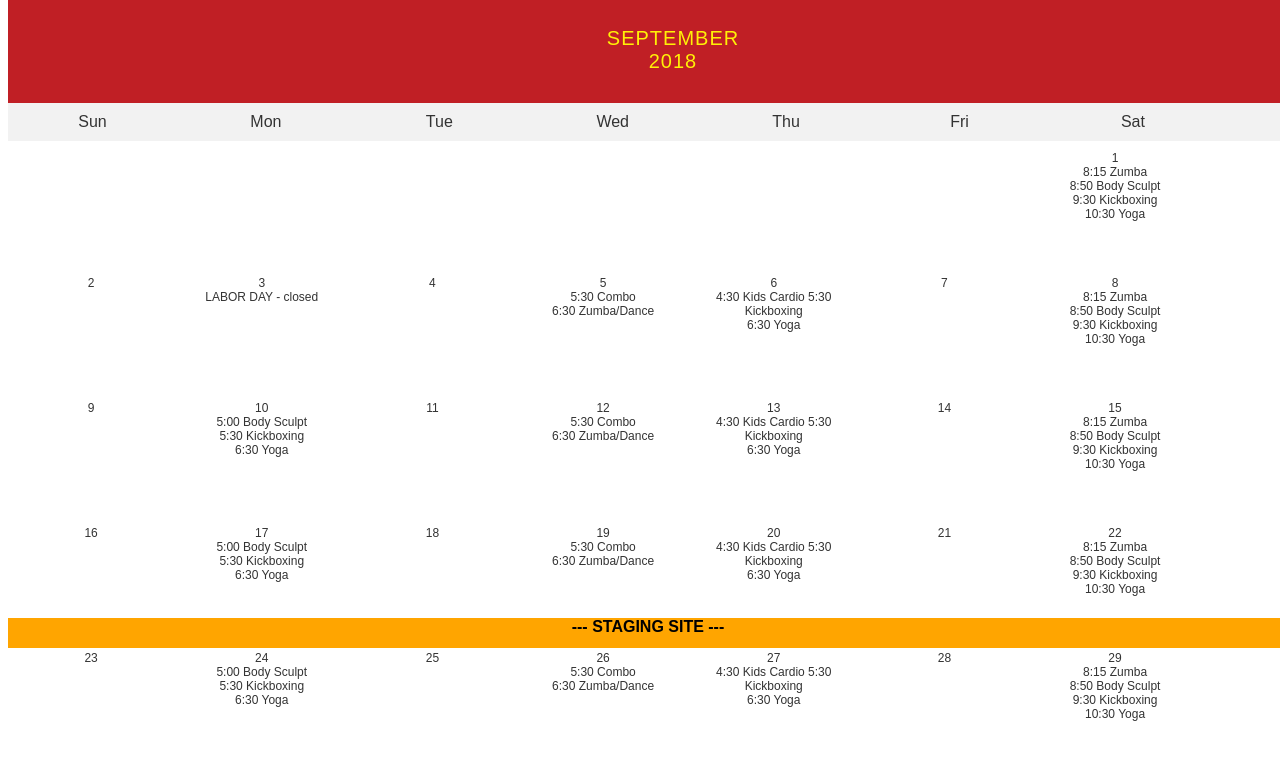
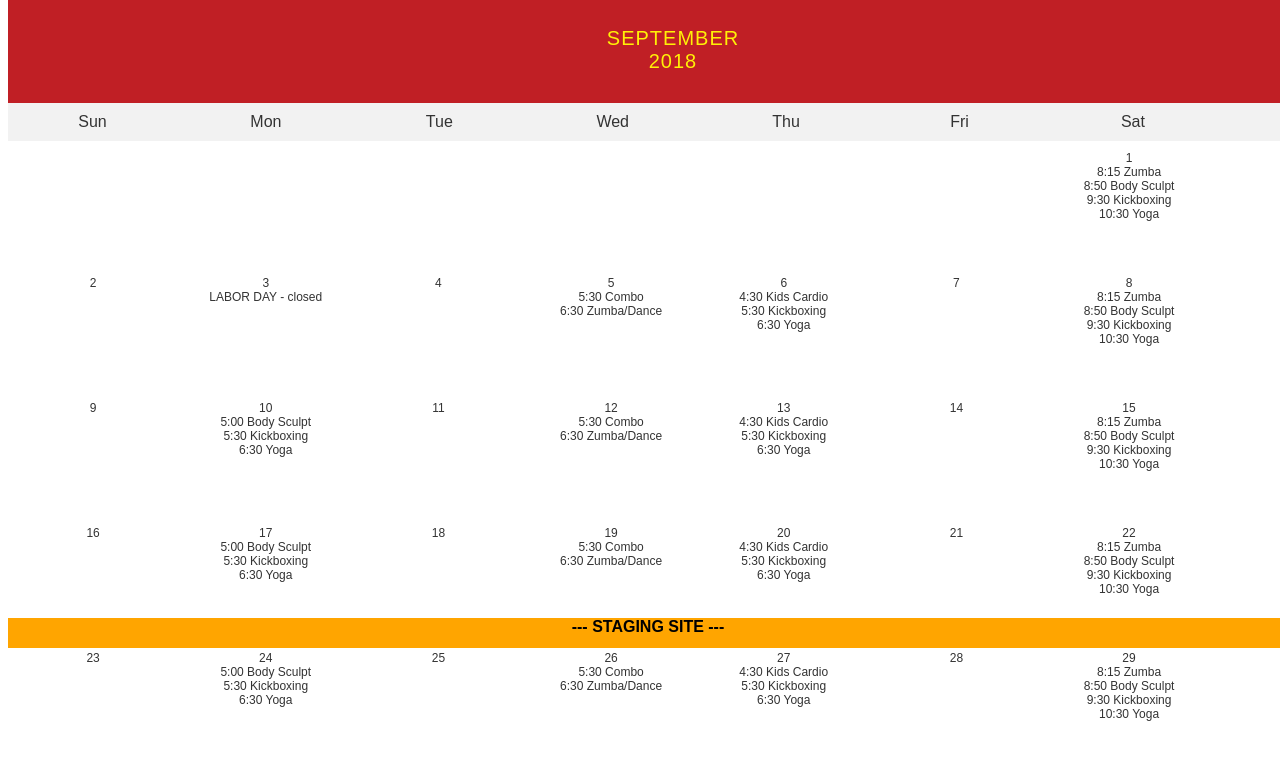
Before and after one commit to scull1916/BFFLLC, a plain HTML site: page index.html in a window 1280 px wide. Shown: the part 152-925 px from the top of the page. Drawn offline with Linux system fonts and the light colour scheme.

Commit message:
tweaks and corrections

```diff
--- a/bff.css
+++ b/bff.css
@@ -1,7 +1,7 @@
 header {
     top: 0px;
     min-height: 30px;
-    position: relative;
+    position: relative, top;
 }
 
 footer {
@@ -90,12 +90,9 @@ ul {
     margin-bottom: 5px;
     font-size: 12px;
     color: #333333;
-    padding: 0px 0px 50px 0px;
+    padding: 0px 0px 50px 2px;
   }
 
- span .am {
-      text-align: left;
-  }
   .days .empty {
     color: #ffffff;
   }
--- a/index.html
+++ b/index.html
@@ -63,7 +63,7 @@
         <span class="pm">6:30 Zumba/Dance</span><br>
     </li>
     <li>6<br>
-        <span class="pm">4:30 Kids Cardio</span>
+        <span class="pm">4:30 Kids Cardio</span><br>
         <span class="pm">5:30 Kickboxing</span><br>
         <span class="am">6:30 Yoga</span><br>
     </li>
@@ -87,7 +87,7 @@
         <span class="pm">6:30 Zumba/Dance</span><br>
     </li>
     <li>13<br>
-        <span class="pm">4:30 Kids Cardio</span>
+        <span class="pm">4:30 Kids Cardio</span><br>
         <span class="pm">5:30 Kickboxing</span><br>
         <span class="am">6:30 Yoga</span><br>
     </li>
@@ -110,7 +110,7 @@
         <span class="pm">6:30 Zumba/Dance</span><br>
     </li>
     <li>20<br>
-        <span class="pm">4:30 Kids Cardio</span>
+        <span class="pm">4:30 Kids Cardio</span><br>
         <span class="pm">5:30 Kickboxing</span><br>
         <span class="am">6:30 Yoga</span><br>
     </li>
@@ -133,7 +133,7 @@
         <span class="pm">6:30 Zumba/Dance</span><br>
     </li>
     <li>27<br>
-        <span class="pm">4:30 Kids Cardio</span>
+        <span class="pm">4:30 Kids Cardio</span><br>
         <span class="pm">5:30 Kickboxing</span><br>
         <span class="am">6:30 Yoga</span><br>
     </li>
```
